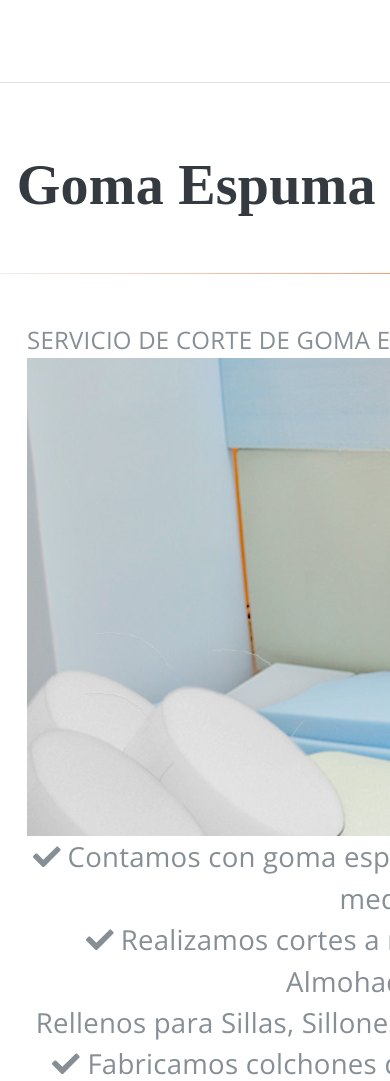
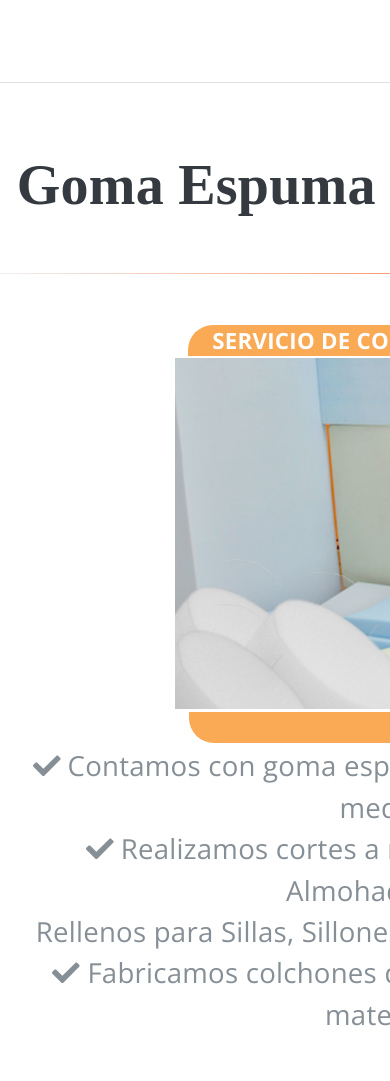
Before and after one commit to SandroSD/clienteTelas, a PHP site: page / in a window 390 px wide; the page is wider, and only the part inside the window is pictured. Shown: the part 4287-5368 px from the top of that part. Run offline with PHP 8.4, Linux system fonts and the light colour scheme; some libraries are stand-ins or nearby versions; some web fonts are replaced.

Commit message:
goma espuma mobile

```diff
--- a/css/cssMobile.css
+++ b/css/cssMobile.css
@@ -42,6 +42,38 @@
         max-height: 40vh;
         overflow-y: scroll;
     }
+    #fotoGE{
+      width:160vw;
+    }
+    .tituloGE{
+      width:100%;
+      text-align:center;
+    }
+    #contenidoTituloGE{
+      font-size:0.93em;
+      background-color:#FAA954;
+      color:white;
+      border-top-left-radius: 25px;
+      border-top-right-radius: 25px;
+      font-weight: bold;
+      padding: 0 1.1em;
+    }
+    #contenidoPieGE{
+      font-size:0.93em;
+      background-color:#FAA954;
+      color:white;
+      border-bottom-left-radius: 25px;
+      border-bottom-right-radius: 25px;
+      font-weight: bold;
+      padding: 0 13.31em;
+
+    }
+    #fotoTituloGE{
+      text-align: center;
+    }
+    #listaGE{
+      font-size:0.55em;
+    }
     #imgSmart{
       display: none;
     }
--- a/secciones/accesorios.php
+++ b/secciones/accesorios.php
@@ -1,4 +1,4 @@
-<!--asfasffsafasafs->
+<!--asfasffsafasafs-->
 <section class="resume-section p-lg-1" id="accesorios">
     <h2>Accesorios</h2>
     <br><hr class="style14"><br>
--- a/secciones/gomaEspuma.php
+++ b/secciones/gomaEspuma.php
@@ -9,7 +9,7 @@
                     </span>
                 </div>
                 <div id="fotoTituloGE">
-                    <img src="../img/nuestrosProductos/gomaEspuma/gomaEspuma.jpg" alt="">
+                    <img src="../img/nuestrosProductos/gomaEspuma/gomaEspuma.jpg" id="fotoGE" alt="">
                 </div>
                 <div class="tituloGE">
                     <span id="contenidoPieGE">
```
